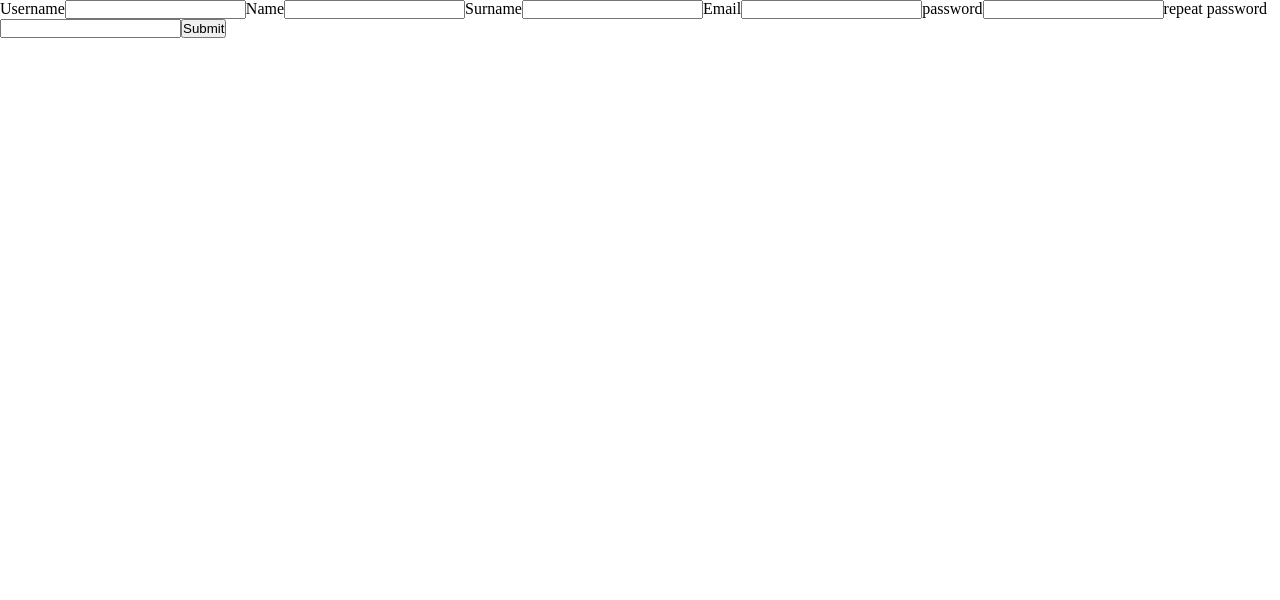
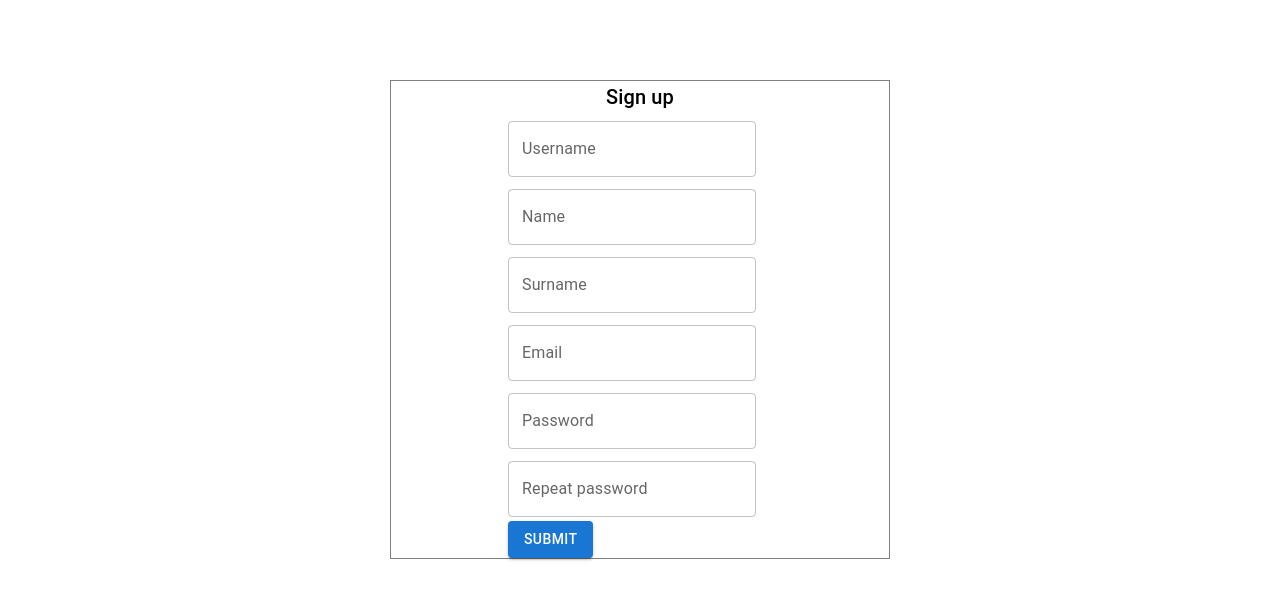
Before and after one commit to axseinga/coderscamp_2021_typescript, a React (Create React App) app: page /register in a window 1280 px wide. Shown: the top 600 px of the page. Built offline with nearby package versions, Linux system fonts and the light colour scheme; no server answers.

Commit message:
add basic styles and general clien up

```diff
--- a/src/context/api/useUserInfoQuery.tsx
+++ b/src/context/api/useUserInfoQuery.tsx
@@ -3,7 +3,8 @@ import { getUserInfoRequest } from './request/getUserInfoRequest';
 
 const useUserInfoQuery = () => {
   const user = useQuery('user', () => getUserInfoRequest(), {
-    retry: 1,
+    staleTime: Infinity,
+    retry: 0,
   });
   return { user };
 };
--- a/src/context/authContext.tsx
+++ b/src/context/authContext.tsx
@@ -1,7 +1,7 @@
-import React, { createContext, useContext, useEffect, useState } from 'react';
+import React, { createContext, useContext } from 'react';
 import { useUserInfoQuery } from './api/useUserInfoQuery';
 import { useNavigate } from 'react-router-dom';
-import { QueryCache } from 'react-query';
+import { useQueryClient } from 'react-query';
 
 type AuthContextType = {
   isUser: () => boolean;
@@ -18,11 +18,13 @@ const AuthContext = createContext({} as AuthContextType);
 
 const AuthProvider = ({ children }: Props) => {
   const { user } = useUserInfoQuery();
-
+  const queryClient = useQueryClient();
   const navigate = useNavigate();
 
+  const accessToken = localStorage.getItem('accessToken');
+
   const isAuth = () => {
-    return user.data?.data !== undefined && user.isSuccess;
+    return user.data?.data !== undefined && accessToken !== null;
   };
 
   const isUser = () => {
@@ -36,8 +38,8 @@ const AuthProvider = ({ children }: Props) => {
   const logout = () => {
     localStorage.removeItem('accessToken');
     localStorage.removeItem('refreshToken');
-    const queryCache = new QueryCache();
-    queryCache.clear();
+    queryClient.clear;
+
     navigate('/');
   };
   return (
--- a/src/pages/Home.tsx
+++ b/src/pages/Home.tsx
@@ -1,5 +1,6 @@
 import React from 'react';
 import { useNavigate, Link } from 'react-router-dom';
+import ScopedCssBaseline from '@mui/material/ScopedCssBaseline';
 
 export const Home = () => {
   const navigate = useNavigate();
@@ -12,7 +13,7 @@ export const Home = () => {
     navigate('/register');
   };
   return (
-    <>
+    <ScopedCssBaseline>
       <h2>Home</h2>
       <button onClick={handleRegisterClick}>Register</button>
       <button onClick={handleLoginClick}>Login</button>
@@ -24,6 +25,6 @@ export const Home = () => {
           <Link to="/AdminDashboard">Admin Dashboard</Link>
         </li>
       </ul>
-    </>
+    </ScopedCssBaseline>
   );
 };
--- a/src/pages/Login/Login.tsx
+++ b/src/pages/Login/Login.tsx
@@ -1,6 +1,7 @@
 import React from 'react';
-import { useForm } from 'react-hook-form';
+import { useForm, Controller } from 'react-hook-form';
 import { useLoginQuery } from './api/useLoginQuery';
+import { TextField, Button, Box, Grid, Typography } from '@mui/material';
 
 type LoginData = {
   email: string;
@@ -10,11 +11,9 @@ type LoginData = {
 export const Login = () => {
   const { mutate: postData, error, isLoading } = useLoginQuery();
 
-  const {
-    register,
-    handleSubmit,
-    formState: { errors },
-  } = useForm<LoginData>();
+  const { handleSubmit, control } = useForm<LoginData>({
+    defaultValues: {},
+  });
 
   const onSubmit = handleSubmit((formData) => {
     postData(formData);
@@ -25,34 +24,64 @@ export const Login = () => {
   }
 
   return (
-    <>
-      {error && error.response.data}
-      <form onSubmit={onSubmit}>
-        <label>Email</label>
-        <input
-          {...register('email', {
-            required: 'Email is a required',
-            minLength: {
-              value: 4,
-              message: 'Min length is 4',
-            },
-          })}
-        />
-        {errors.email && <p>{errors.email.message}</p>}
+    <Box
+      sx={{ border: '1px solid grey', width: 500, mx: 'auto', my: 10, p: 5 }}
+    >
+      <Grid
+        container
+        spacing={2}
+        direction="column"
+        alignItems="center"
+        justifyContent="space-between"
+      >
+        <Grid item xs={12}>
+          <Typography variant="h6" align="center">
+            Log in
+          </Typography>
+        </Grid>
 
-        <label>password</label>
-        <input
-          {...register('password', {
-            required: 'Password is a required',
-            minLength: {
-              value: 4,
-              message: 'Min length is 4',
-            },
-          })}
-        />
-        {errors.password && <p>{errors.password.message}</p>}
-        <button type="submit">Submit</button>
-      </form>
-    </>
+        <Typography variant="inherit" color="textSecondary">
+          {error && error.response.data}
+        </Typography>
+        <form onSubmit={onSubmit}>
+          <Grid item xs={12}>
+            <Controller
+              control={control}
+              name="email"
+              render={({ field, fieldState: { error } }) => (
+                <TextField
+                  {...field}
+                  label="Email"
+                  error={!!error}
+                  helperText={error ? error.message : null}
+                  margin="dense"
+                />
+              )}
+              rules={{ required: 'Email address is required' }}
+            />
+          </Grid>
+          <Grid item xs={12}>
+            <Controller
+              control={control}
+              name="password"
+              render={({ field, fieldState: { error } }) => (
+                <TextField
+                  {...field}
+                  label="Password"
+                  error={!!error}
+                  helperText={error ? error.message : null}
+                  margin="dense"
+                />
+              )}
+              rules={{ required: 'Password is required' }}
+            />
+          </Grid>
+
+          <Button type="submit" variant="contained" color="primary">
+            Submit
+          </Button>
+        </form>
+      </Grid>
+    </Box>
   );
 };
--- a/src/pages/Login/api/useLoginQuery.tsx
+++ b/src/pages/Login/api/useLoginQuery.tsx
@@ -1,6 +1,7 @@
 import { useMutation, useQueryClient } from 'react-query';
 import { loginRequest } from './request/loginRequest';
 import { useNavigate, useLocation } from 'react-router-dom';
+import { useAuth } from '../../../context/authContext';
 
 type LoginData = {
   email: string;
@@ -14,6 +15,7 @@ type LocationProps = {
 };
 
 const useLoginQuery = () => {
+  const { isUser, isAdmin } = useAuth();
   const navigate = useNavigate();
   const location = useLocation() as unknown as LocationProps;
 
@@ -23,9 +25,10 @@ const useLoginQuery = () => {
 
   return useMutation((formData: LoginData) => loginRequest(formData), {
     onError: (error: any) => {
-      console.log(error.response.data);
+      throw new error.response.data();
     },
     onSuccess: (data) => {
+      queryClient.invalidateQueries('user');
       localStorage.setItem(
         'accessToken',
         JSON.stringify(data.data?.accessToken)
@@ -34,10 +37,13 @@ const useLoginQuery = () => {
         'refreshToken',
         JSON.stringify(data.data?.refreshToken)
       );
-      queryClient.invalidateQueries('user');
-
+      {
+        isUser() && navigate('/UserDashboard');
+      }
+      {
+        isAdmin() && navigate('/AdminDashboard');
+      }
       navigate(from, { replace: true });
-      navigate('/UserDashboard', { replace: true });
     },
   });
 };
--- a/src/pages/Register/Register.tsx
+++ b/src/pages/Register/Register.tsx
@@ -1,6 +1,7 @@
 import React from 'react';
-import { useForm } from 'react-hook-form';
+import { useForm, Controller } from 'react-hook-form';
 import { useRegisterQuery } from './api/useRegisterQuery';
+import { TextField, Button, Box, Grid, Typography } from '@mui/material';
 
 type FormData = {
   username: string;
@@ -14,11 +15,9 @@ type FormData = {
 export const Register = () => {
   const { mutate: postData, error, isLoading } = useRegisterQuery();
 
-  const {
-    register,
-    handleSubmit,
-    formState: { errors },
-  } = useForm<FormData>();
+  const { control, handleSubmit } = useForm<FormData>({
+    defaultValues: {},
+  });
 
   const onSubmit = handleSubmit((data) => {
     postData(data);
@@ -29,83 +28,171 @@ export const Register = () => {
   }
 
   return (
-    <>
+    <Box
+      sx={{
+        border: '1px solid grey',
+        width: 500,
+        mx: 'auto',
+        my: 10,
+      }}
+    >
+      <Grid
+        container
+        spacing={2}
+        direction="column"
+        alignItems="center"
+        justifyContent="space-between"
+      >
+        <Grid item xs={12}>
+          <Typography variant="h6" align="center">
+            Sign up
+          </Typography>
+        </Grid>
+
+        <Typography variant="inherit" color="textSecondary">
           {error && error.response.data}
+        </Typography>
+
         <form onSubmit={onSubmit}>
-        <label>Username</label>
-        <input
-          {...register('username', {
-            required: 'Username is a required',
+          <Grid item xs={12}>
+            <Controller
+              control={control}
+              name="username"
+              render={({ field, fieldState: { error } }) => (
+                <TextField
+                  {...field}
+                  label="Username"
+                  error={!!error}
+                  helperText={error ? error.message : null}
+                  margin="dense"
+                />
+              )}
+              rules={{
+                required: 'Username is required',
                 minLength: {
                   value: 4,
                   message: 'Min length is 4',
                 },
-          })}
+              }}
             />
-        {errors.username && <p>{errors.username.message}</p>}
+          </Grid>
 
-        <label>Name</label>
-        <input
-          {...register('name', {
-            required: 'Name is a required',
+          <Grid item xs={12}>
+            <Controller
+              control={control}
+              name="name"
+              render={({ field, fieldState: { error } }) => (
+                <TextField
+                  {...field}
+                  label="Name"
+                  error={!!error}
+                  helperText={error ? error.message : null}
+                  margin="dense"
+                />
+              )}
+              rules={{
+                required: 'Name is required',
                 minLength: {
                   value: 4,
                   message: 'Min length is 4',
                 },
-          })}
+              }}
             />
-        {errors.name && <p>{errors.name.message}</p>}
+          </Grid>
 
-        <label>Surname</label>
-        <input
-          {...register('surname', {
-            required: 'Surname is a required',
+          <Grid item xs={12}>
+            <Controller
+              control={control}
+              name="surname"
+              render={({ field, fieldState: { error } }) => (
+                <TextField
+                  {...field}
+                  label="Surname"
+                  error={!!error}
+                  helperText={error ? error.message : null}
+                  margin="dense"
+                />
+              )}
+              rules={{
+                required: 'Surname is required',
                 minLength: {
                   value: 4,
                   message: 'Min length is 4',
                 },
-          })}
+              }}
             />
-        {errors.surname && <p>{errors.surname.message}</p>}
+          </Grid>
 
-        <label>Email</label>
-        <input
-          {...register('email', {
-            required: 'Email is a required',
+          <Grid item xs={12}>
+            <Controller
+              control={control}
+              name="email"
+              render={({ field, fieldState: { error } }) => (
+                <TextField
+                  {...field}
+                  label="Email"
+                  error={!!error}
+                  helperText={error ? error.message : null}
+                  margin="dense"
+                />
+              )}
+              rules={{
+                required: 'Email is required',
+              }}
+            />
+          </Grid>
+
+          <Grid item xs={12}>
+            <Controller
+              control={control}
+              name="password"
+              render={({ field, fieldState: { error } }) => (
+                <TextField
+                  {...field}
+                  label="Password"
+                  error={!!error}
+                  helperText={error ? error.message : null}
+                  margin="dense"
+                />
+              )}
+              rules={{
+                required: 'Password is required',
                 minLength: {
                   value: 4,
                   message: 'Min length is 4',
                 },
-          })}
+              }}
             />
-        {errors.email && <p>{errors.email.message}</p>}
+          </Grid>
 
-        <label>password</label>
-        <input
-          {...register('password', {
-            required: 'Password is a required',
+          <Grid item xs={12}>
+            <Controller
+              control={control}
+              name="repeat_password"
+              render={({ field, fieldState: { error } }) => (
+                <TextField
+                  {...field}
+                  label="Repeat password"
+                  error={!!error}
+                  helperText={error ? error.message : null}
+                  margin="dense"
+                />
+              )}
+              rules={{
+                required: 'Password is required',
                 minLength: {
                   value: 4,
                   message: 'Min length is 4',
                 },
-          })}
+              }}
             />
-        {errors.password && <p>{errors.password.message}</p>}
+          </Grid>
 
-        <label>repeat password</label>
-        <input
-          {...register('repeat_password', {
-            required: 'Password is a required',
-            minLength: {
-              value: 4,
-              message: 'Min length is 4',
-            },
-          })}
-        />
-        {errors.repeat_password && <p>{errors.repeat_password.message}</p>}
-
-        <button type="submit">Submit</button>
+          <Button type="submit" variant="contained" color="primary">
+            Submit
+          </Button>
         </form>
-    </>
+      </Grid>
+    </Box>
   );
 };
--- a/src/routes/AdminAuth.tsx
+++ b/src/routes/AdminAuth.tsx
@@ -3,10 +3,10 @@ import { useAuth } from '../context/authContext';
 import { useLocation, Navigate } from 'react-router-dom';
 
 export const AdminAuth = ({ children }: { children: JSX.Element }) => {
-  const { isAuth, isAdmin } = useAuth();
+  const { isAdmin } = useAuth();
   const location = useLocation();
 
-  if (!isAuth() && !isAdmin()) {
+  if (!isAdmin()) {
     return <Navigate to="/login" state={{ from: location }} replace />;
   }
 
--- a/src/routes/UserAuth.tsx
+++ b/src/routes/UserAuth.tsx
@@ -3,10 +3,10 @@ import { useAuth } from '../context/authContext';
 import { useLocation, Navigate } from 'react-router-dom';
 
 export const UserAuth = ({ children }: { children: JSX.Element }) => {
-  const { isUser, isAuth } = useAuth();
+  const { isUser } = useAuth();
   const location = useLocation();
 
-  if (!isAuth() && !isUser()) {
+  if (!isUser()) {
     return <Navigate to="/login" state={{ from: location }} replace />;
   }
 
--- a/src/utils/axios-utils.tsx
+++ b/src/utils/axios-utils.tsx
@@ -4,6 +4,7 @@ const axiosClient = axios.create({
   baseURL: 'http://localhost:5050',
   headers: {
     'Content-Type': 'application/json',
+    'Cache-Control': 'no-cache',
   },
 });
 
@@ -22,4 +23,16 @@ axiosClient.interceptors.request.use(
   }
 );
 
+axiosClient.interceptors.response.use(
+  (res) => res, // success response interceptor
+  (err) => {
+    // usually you'd look for a 401 status ¯\_(ツ)_/¯
+    if (err.response?.data?.status === 304) {
+      localStorage.removeItem('token');
+      localStorage.removeItem('user');
+    }
+
+    return Promise.reject(err);
+  }
+);
 export { axiosClient };
```
Lines whose indentation alone changed are shown as unchanged.
